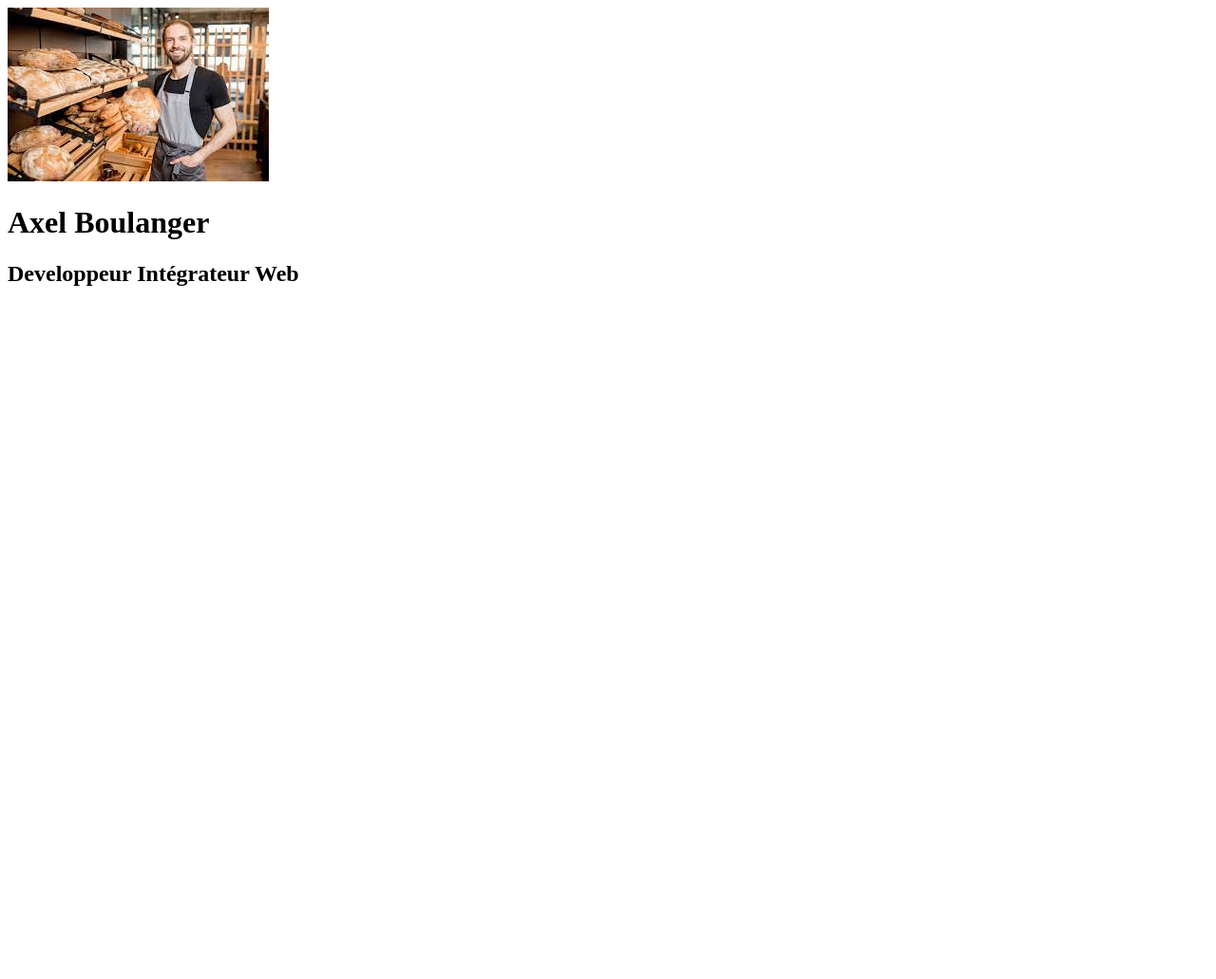
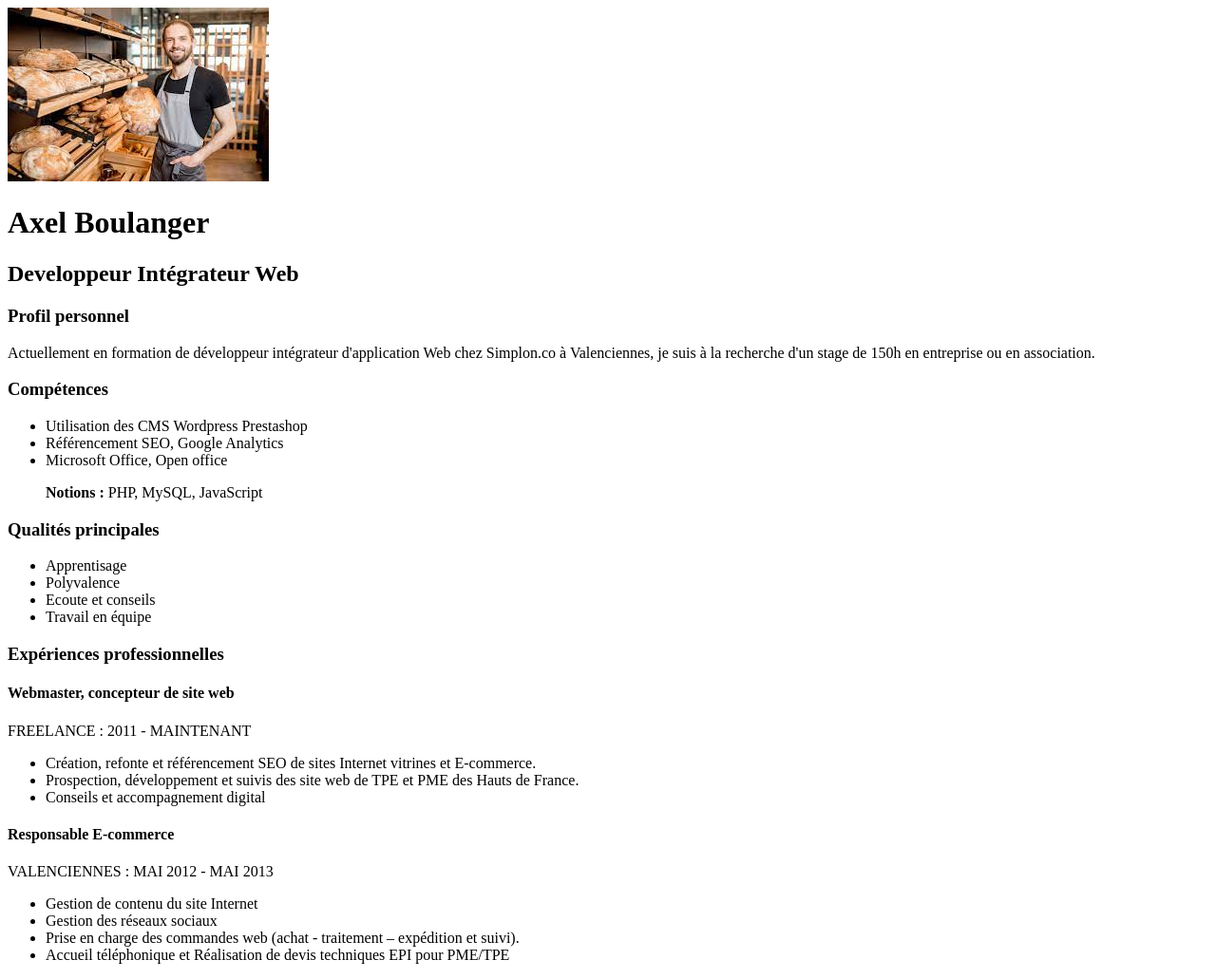
Before and after one commit to RenaudDev-Web/CV_HTML, a plain HTML site: page index.html in a window 1280 px wide. Shown: the whole page at 95% size. Before the commit the page ends 800 px from the top, so only its background shows below. Drawn offline with Linux system fonts and the light colour scheme.

Commit message:
MAJ CV RB

```diff
--- a/index.html
+++ b/index.html
@@ -24,13 +24,78 @@
 
         <Main>
 
+            <!--Colonne dde gauche-->
+
             <section>
 
+                <h3>Profil personnel</h3>
+
+                <p>Actuellement en formation de développeur intégrateur d'application Web chez Simplon.co à Valenciennes, je suis à la recherche d'un stage de 150h en entreprise ou en association.</p>
 
             </section>
 
 
             <section>
+
+                <h3>Compétences</h3>
+
+                <ul>
+                    <li>Utilisation des CMS Wordpress Prestashop</li>
+                    <li>Référencement SEO, Google Analytics</li>
+                    <li>Microsoft Office, Open office</li>
+                    <p><strong>Notions :</strong> PHP, MySQL, JavaScript</p>
+                </ul>
+
+            </section>
+
+            <section>
+
+                <h3>Qualités principales</h3>
+
+                <ul>
+                    <li>Apprentisage</li>
+                    <li>Polyvalence</li>
+                    <li>Ecoute et conseils</li>
+                    <li>Travail en équipe</li>
+                </ul>
+
+            </section>
+
+            <!--colonne de droite-->
+
+            <section>
+
+                <h3>Expériences professionnelles</h3>
+
+                <h4><strong>Webmaster, concepteur de site web</strong></h4>
+
+                    <p>FREELANCE : 2011 - MAINTENANT</p>
+
+                        <ul>
+
+                            <li>Création, refonte et référencement SEO de sites Internet vitrines et E-commerce.</li>
+                            <li>Prospection, développement et suivis des site web de TPE et PME des Hauts de France.</li>
+                            <li>Conseils et accompagnement digital</li>
+
+                        </ul>
+
+                <h4>Responsable E-commerce</h4>
+
+                <p>VALENCIENNES : MAI 2012 - MAI 2013 </p>
+
+                        <ul>
+
+                            <li>Gestion de contenu du site Internet</li>
+                            <li>Gestion des réseaux sociaux</li>
+                            <li>Prise en charge des commandes web (achat - traitement – expédition et suivi).</li>
+                            <li>Accueil téléphonique et Réalisation de devis techniques EPI pour PME/TPE</li>
+
+                        </ul>
+
+            </section>
+
+            <section>
+
 
 
             </section>
```
